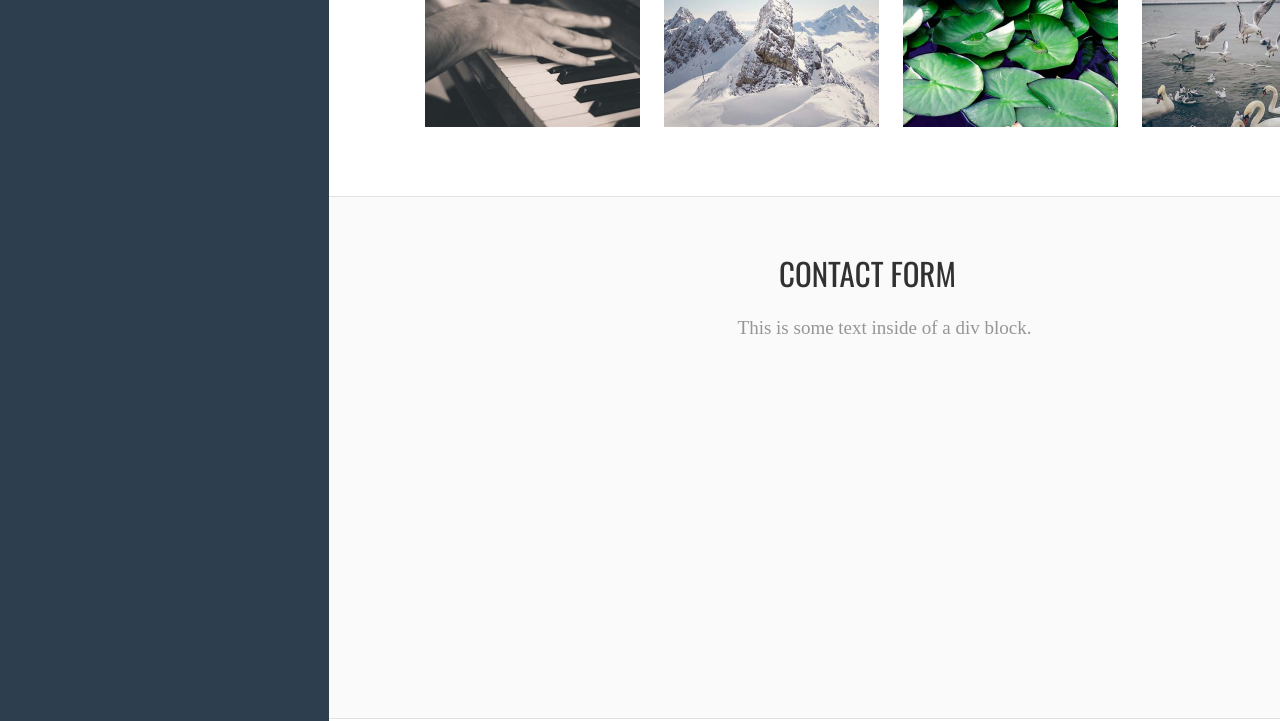
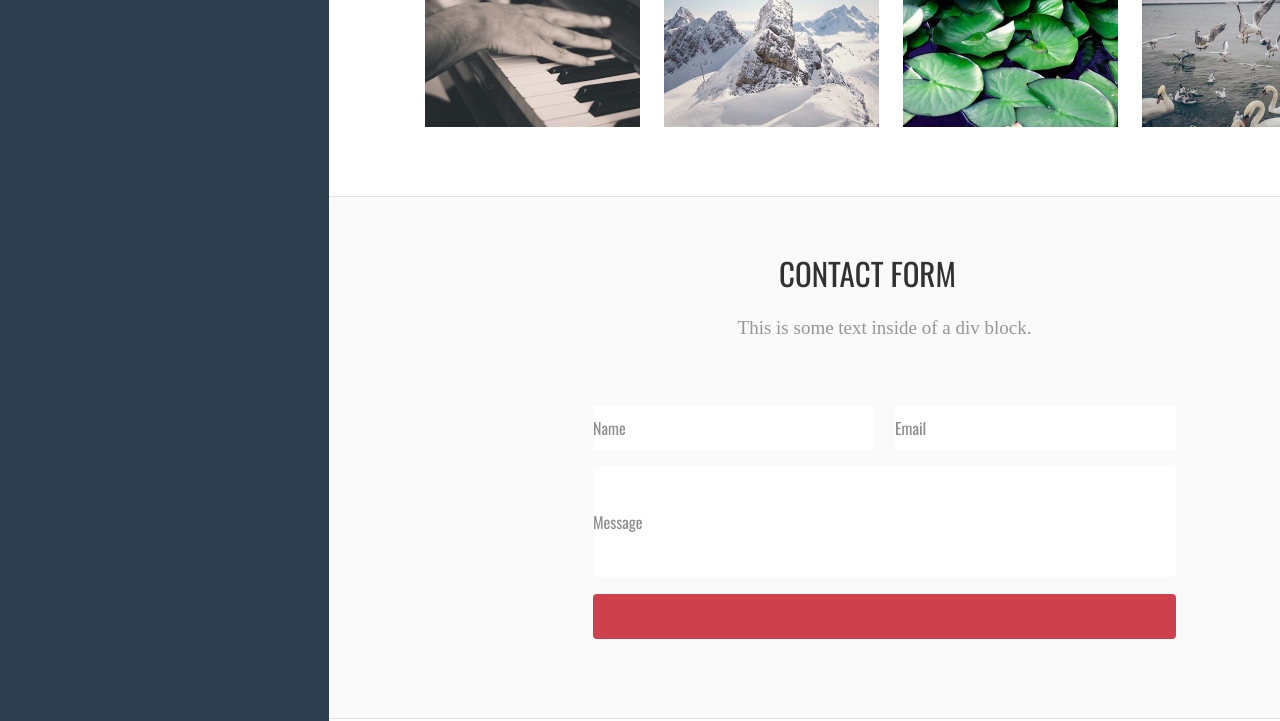
Before and after one commit to trueshno/SVChVS_Pas-PIR-201, a plain HTML site: page index.html in a window 1280 px wide. Shown: the part 2028-2749 px from the top of the page. Drawn offline with nearby package versions, Linux system fonts and the light colour scheme; files whose address does not match are found by name.

Commit message:
feat: add contact form

```diff
--- a/index.html
+++ b/index.html
@@ -121,17 +121,20 @@
     </div>
     </section>
 
-    <article class="contact_form">
+    <form class="contact_form">
             <div class="block_contact_form">
                 <div class="text_contact_form">
                     <h2>Contact Form</h2>
                     <p id="text_contact_form">This is some text inside of a div block.</p>
                 </div>
                 <div class="form">
-
+                    <input class="name" type="text" name="name" value="Name">
+                    <input class="e-mail" type="text" name="email" value="Email">
+                    <input class="message" type="text" name="message" value="Message">
+                    <input class="send" type="submit" name="send" value="">
                 </div>
             </div>
-    </article>
+     </form>
 
     <footer>
         <p>Copyright Incredible. Made in Webflow.</p>
```
Lines whose indentation alone changed are shown as unchanged.
